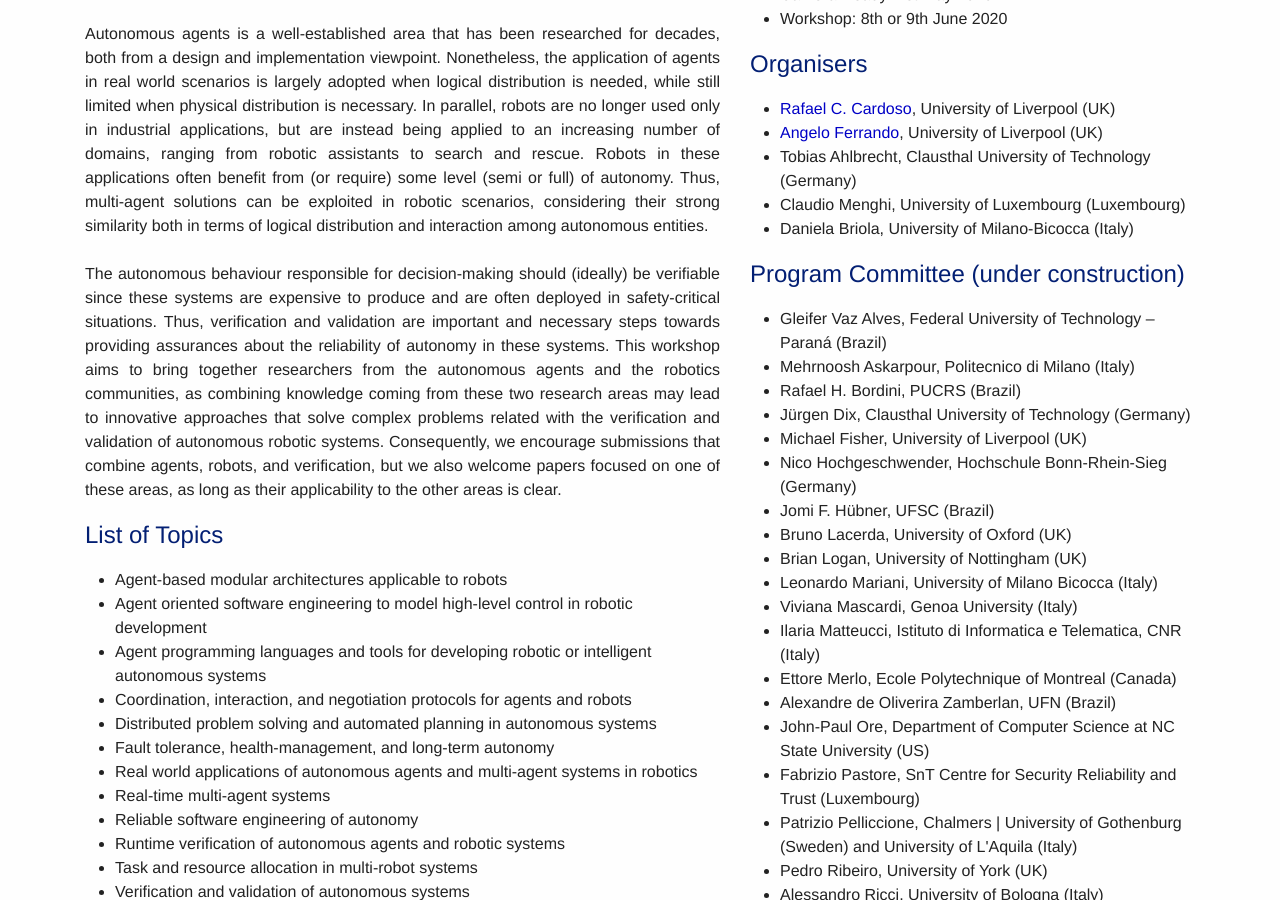
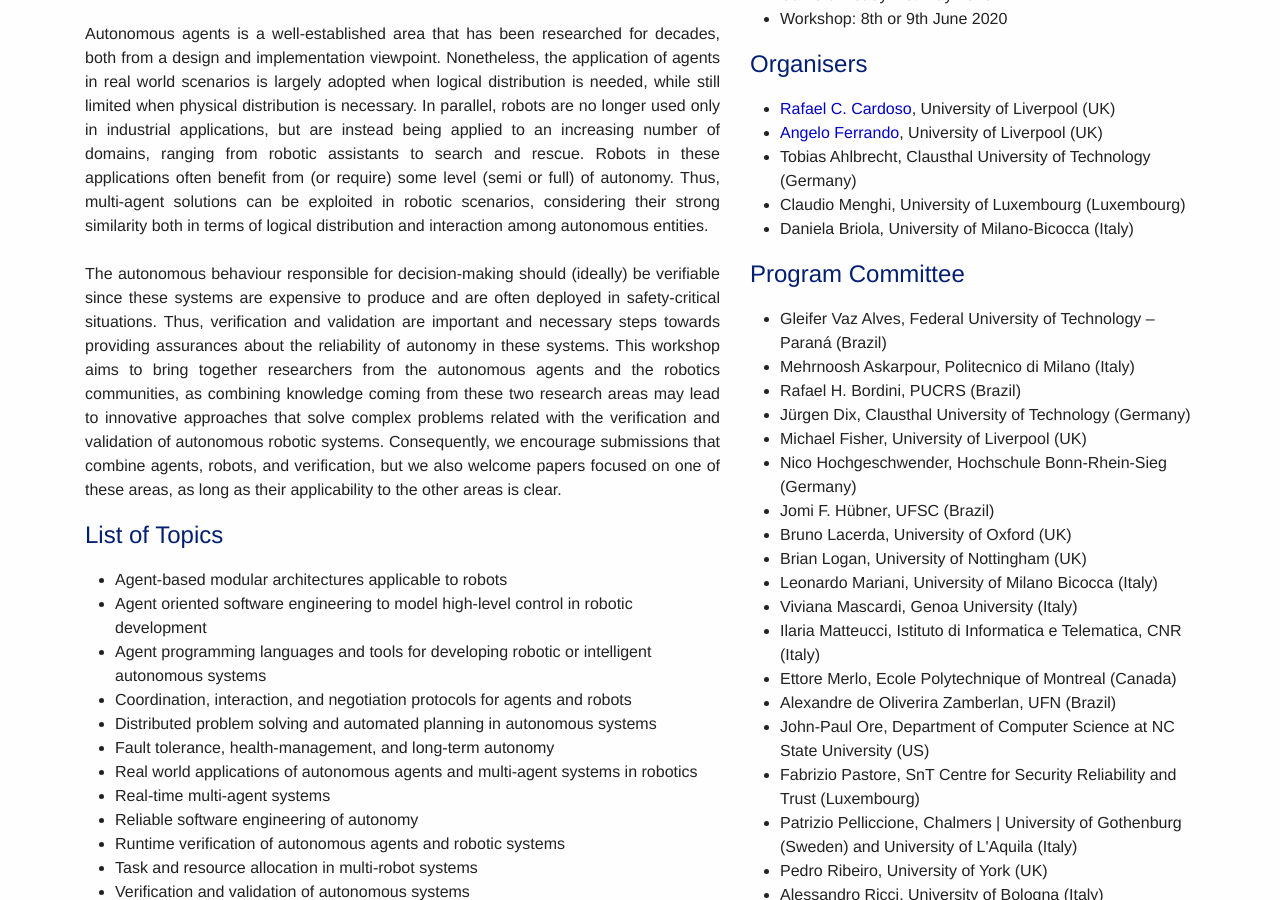
Before and after one commit to area2020/area2020.github.io, a Jekyll site: the page built from index.md, in a window 1280 px wide and 900 px high, scrolled down 311 px. Built offline with Jekyll 4.4.1, drawn with Linux system fonts in a browser that asks for light colours; nearby versions of some CDN libraries.

Commit message:
Update index.md

```diff
--- a/index.md
+++ b/index.md
@@ -132,7 +132,7 @@ Submission link: <a href="https://easychair.org/my/conference?conf=area2020#">ht
   <li>Daniela Briola, University of Milano-Bicocca (Italy)</li>
 </ul>
 
-## Program Committee (under construction)
+## Program Committee
 
 <ul>
 <li>Gleifer Vaz Alves, Federal University of Technology – Paraná (Brazil)</li>
```
